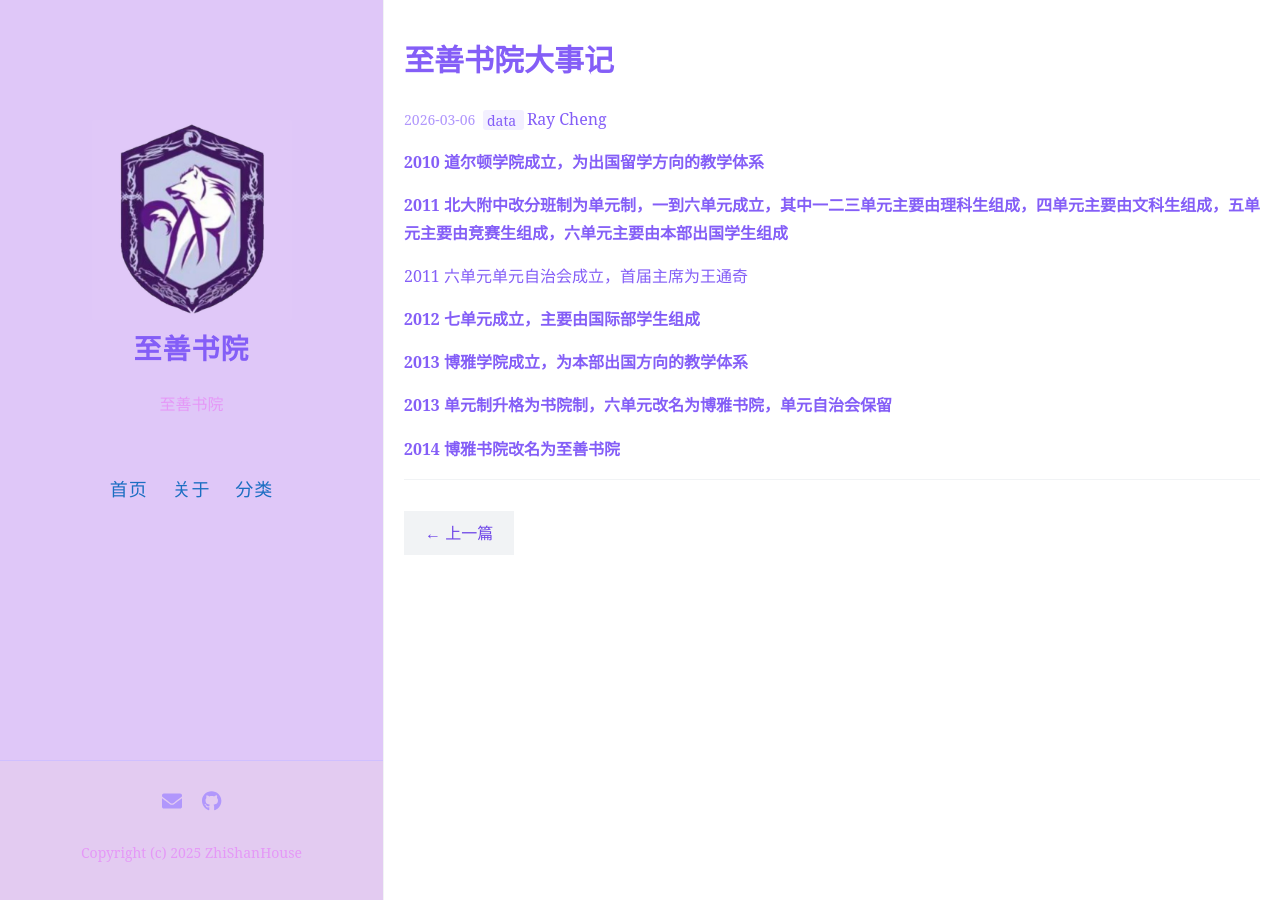
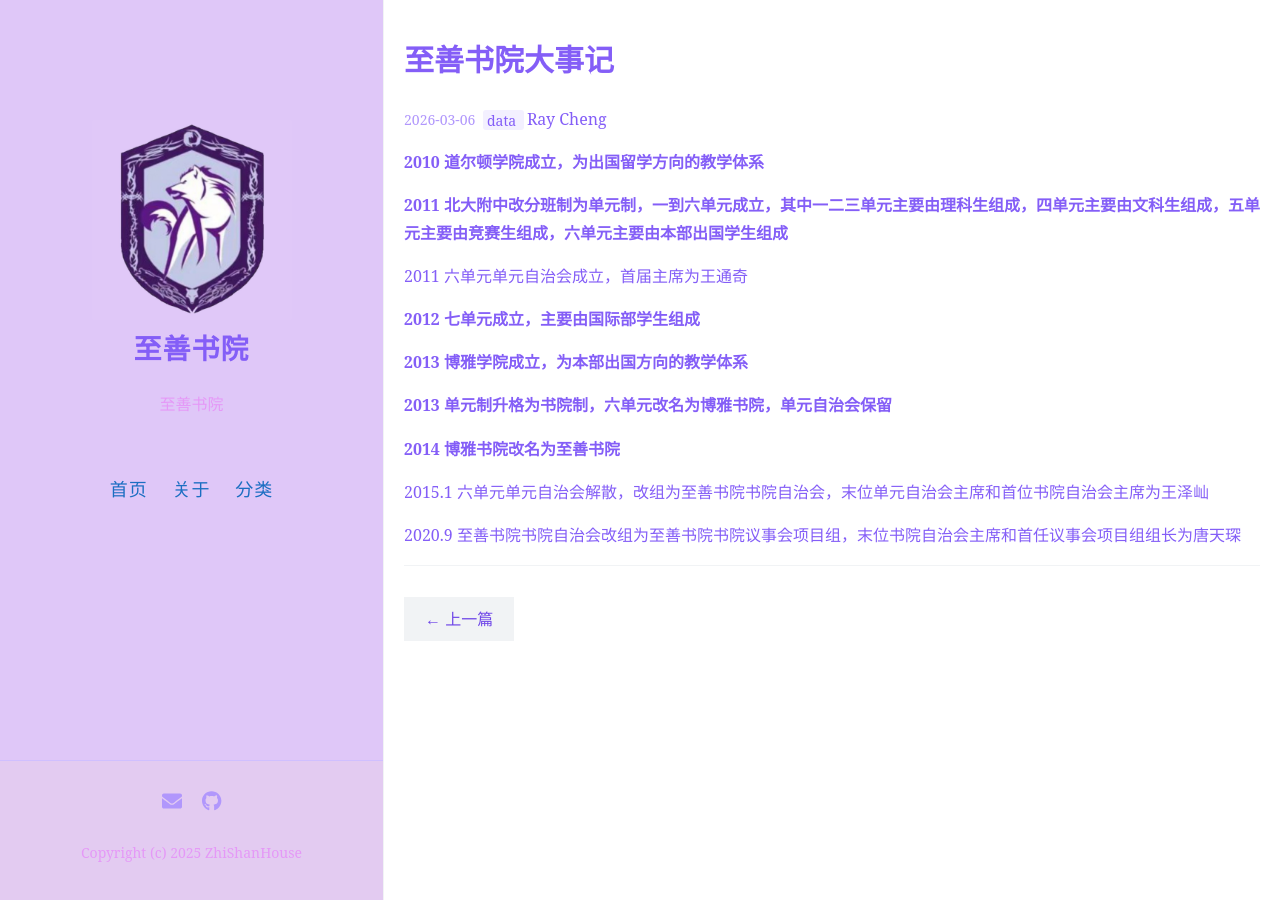
Before and after one commit to zhishanhouse/zhishanhouse.github.io, a Jekyll site: the page built from _posts/2026-3-6-大事记.md, in a window 1280 px wide. Built offline with Jekyll 4.4.1, drawn with Linux system fonts in a browser that asks for light colours.

Commit message:
Update 2026-3-6-大事记.md

```diff
--- a/_posts/2026-3-6-大事记.md
+++ b/_posts/2026-3-6-大事记.md
@@ -20,3 +20,7 @@ author: Ray Cheng
 <p>
 <b>2014 博雅书院改名为至善书院<br /></b>
 <p>
+2015.1 六单元单元自治会解散，改组为至善书院书院自治会，末位单元自治会主席和首位书院自治会主席为王泽屾<br />
+<p>
+2020.9 至善书院书院自治会改组为至善书院书院议事会项目组，末位书院自治会主席和首任议事会项目组组长为唐天琛<br />
+<p>
```
